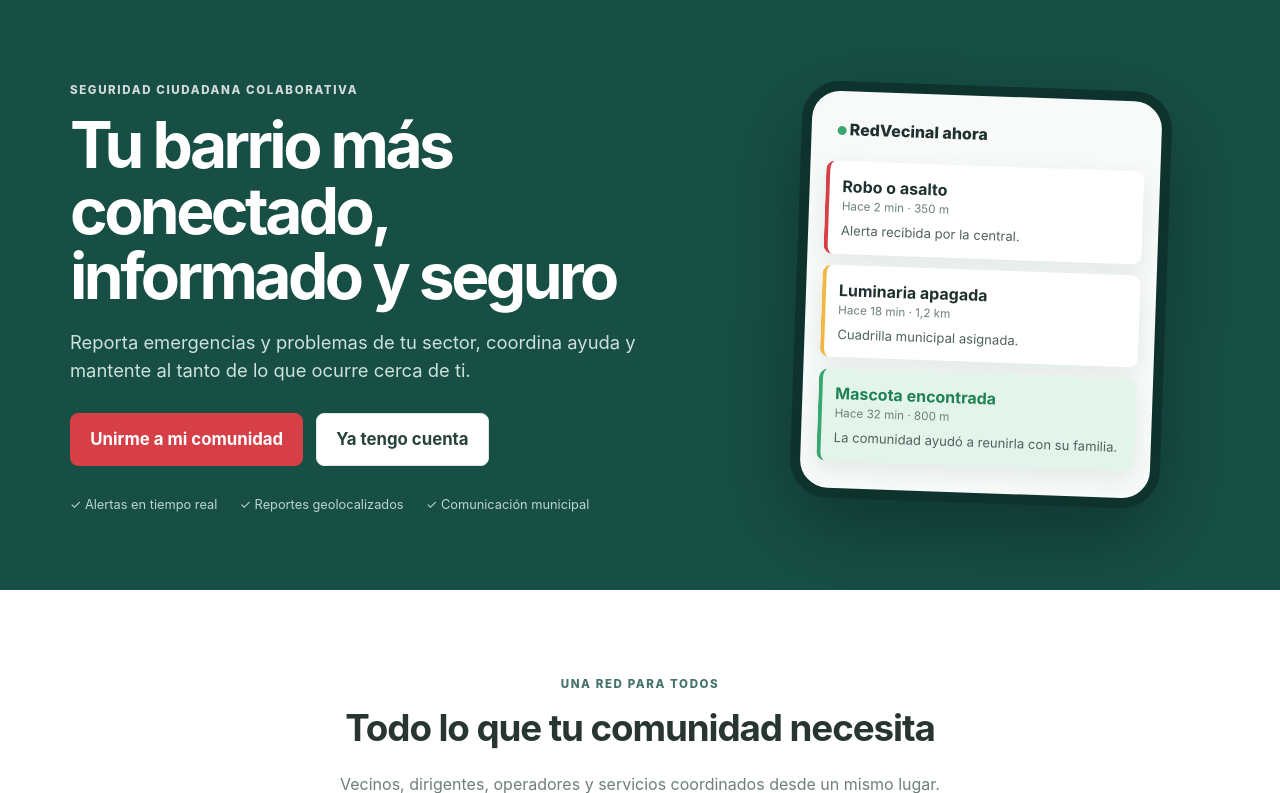
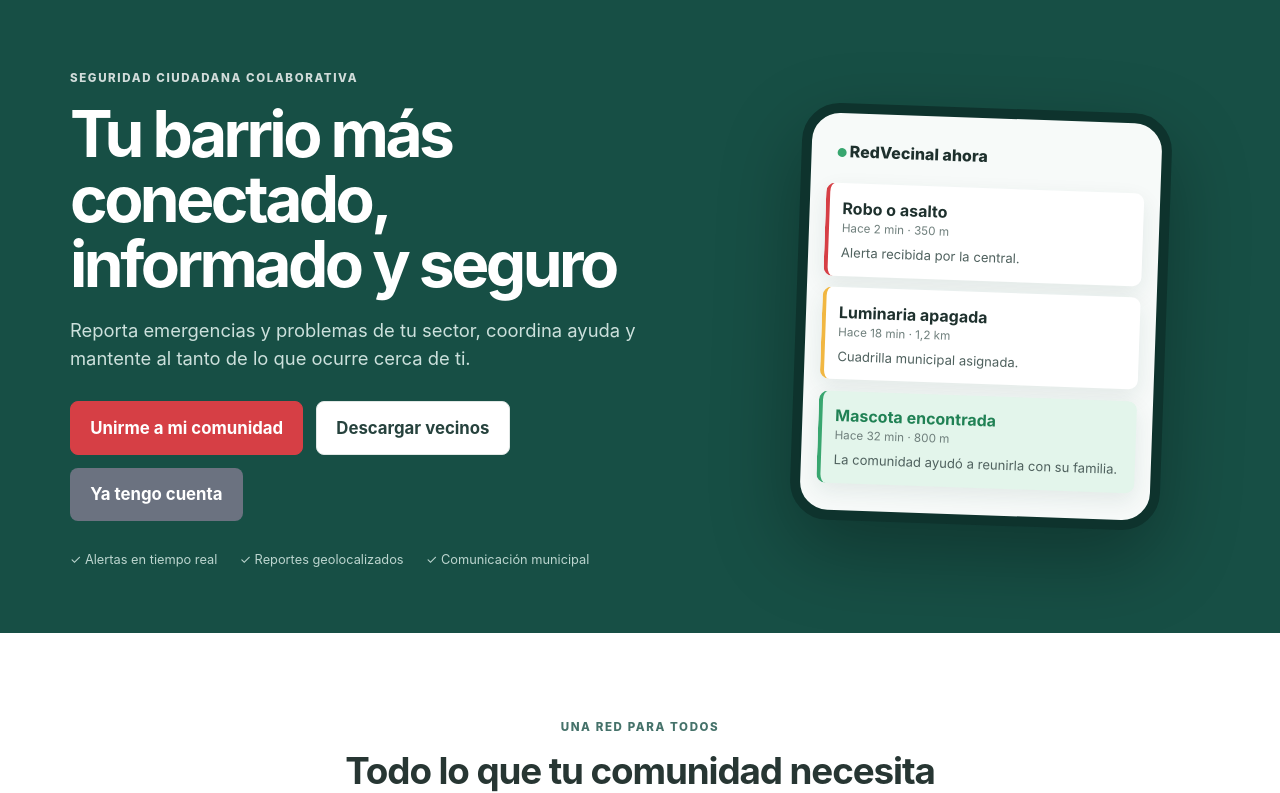
Before and after one commit to erwinislasegura/redvecinal, a PHP site: page / in a window 1280 px wide. Shown: the part 72-865 px from the top of the page. Run offline with PHP 8.4, Linux system fonts and the light colour scheme; data comes from the database, SQL or seed files in the repository; some libraries are stand-ins or nearby versions.

Commit message:
Crear portal público Descargar vecinos

```diff
--- a/app/Views/home.php
+++ b/app/Views/home.php
@@ -1,3 +1,3 @@
-<section class="hero"><div class="container hero-grid"><div><span class="eyebrow">SEGURIDAD CIUDADANA COLABORATIVA</span><h1>Tu barrio más conectado, informado y seguro</h1><p>Reporta emergencias y problemas de tu sector, coordina ayuda y mantente al tanto de lo que ocurre cerca de ti.</p><div class="hero-actions"><a class="btn btn-danger btn-lg" href="<?= url('registro') ?>">Unirme a mi comunidad</a><a class="btn btn-light btn-lg" href="<?= url('ingresar') ?>">Ya tengo cuenta</a></div><div class="trust-row"><span>✓ Alertas en tiempo real</span><span>✓ Reportes geolocalizados</span><span>✓ Comunicación municipal</span></div></div><div class="hero-card"><div class="phone-preview"><div class="preview-head"><span class="status-dot"></span> RedVecinal ahora</div><div class="preview-alert critical"><strong>Robo o asalto</strong><span>Hace 2 min · 350 m</span><p>Alerta recibida por la central.</p></div><div class="preview-alert"><strong>Luminaria apagada</strong><span>Hace 18 min · 1,2 km</span><p>Cuadrilla municipal asignada.</p></div><div class="preview-alert success"><strong>Mascota encontrada</strong><span>Hace 32 min · 800 m</span><p>La comunidad ayudó a reunirla con su familia.</p></div></div></div></div></section>
+<section class="hero"><div class="container hero-grid"><div><span class="eyebrow">SEGURIDAD CIUDADANA COLABORATIVA</span><h1>Tu barrio más conectado, informado y seguro</h1><p>Reporta emergencias y problemas de tu sector, coordina ayuda y mantente al tanto de lo que ocurre cerca de ti.</p><div class="hero-actions"><a class="btn btn-danger btn-lg" href="<?= url('vecinos#registro') ?>">Unirme a mi comunidad</a><a class="btn btn-light btn-lg" href="<?= url('vecinos') ?>">Descargar vecinos</a><a class="btn btn-outline-light btn-lg" href="<?= url('ingresar') ?>">Ya tengo cuenta</a></div><div class="trust-row"><span>✓ Alertas en tiempo real</span><span>✓ Reportes geolocalizados</span><span>✓ Comunicación municipal</span></div></div><div class="hero-card"><div class="phone-preview"><div class="preview-head"><span class="status-dot"></span> RedVecinal ahora</div><div class="preview-alert critical"><strong>Robo o asalto</strong><span>Hace 2 min · 350 m</span><p>Alerta recibida por la central.</p></div><div class="preview-alert"><strong>Luminaria apagada</strong><span>Hace 18 min · 1,2 km</span><p>Cuadrilla municipal asignada.</p></div><div class="preview-alert success"><strong>Mascota encontrada</strong><span>Hace 32 min · 800 m</span><p>La comunidad ayudó a reunirla con su familia.</p></div></div></div></div></section>
 <section class="container feature-section"><div class="section-heading"><span class="eyebrow text-primary">UNA RED PARA TODOS</span><h2>Todo lo que tu comunidad necesita</h2><p>Vecinos, dirigentes, operadores y servicios coordinados desde un mismo lugar.</p></div><div class="feature-grid"><article><span class="feature-icon danger">⚠</span><h3>Seguridad</h3><p>Alertas sobre robos, accidentes, situaciones sospechosas y emergencias.</p></article><article><span class="feature-icon warning">⌂</span><h3>Problemas del barrio</h3><p>Informa luminarias, baches, basura y daños en el espacio público.</p></article><article><span class="feature-icon primary">♡</span><h3>Mascotas perdidas</h3><p>Difusión comunal, perfil QR y registro de avistamientos.</p></article><article><span class="feature-icon success">◉</span><h3>Cámaras y alarmas</h3><p>Registra tus dispositivos y centraliza eventos de seguridad.</p></article></div></section>
 <section class="emergency-strip"><div class="container"><div><span class="eyebrow">NÚMEROS DE EMERGENCIA</span><h2>Ayuda inmediata en Chile</h2></div><div class="contact-list"><?php foreach($contacts as $contact): ?><a href="tel:<?= e($contact['phone']) ?>"><strong><?= e($contact['phone']) ?></strong><span><?= e($contact['name']) ?></span></a><?php endforeach; ?></div></div></section>
```
